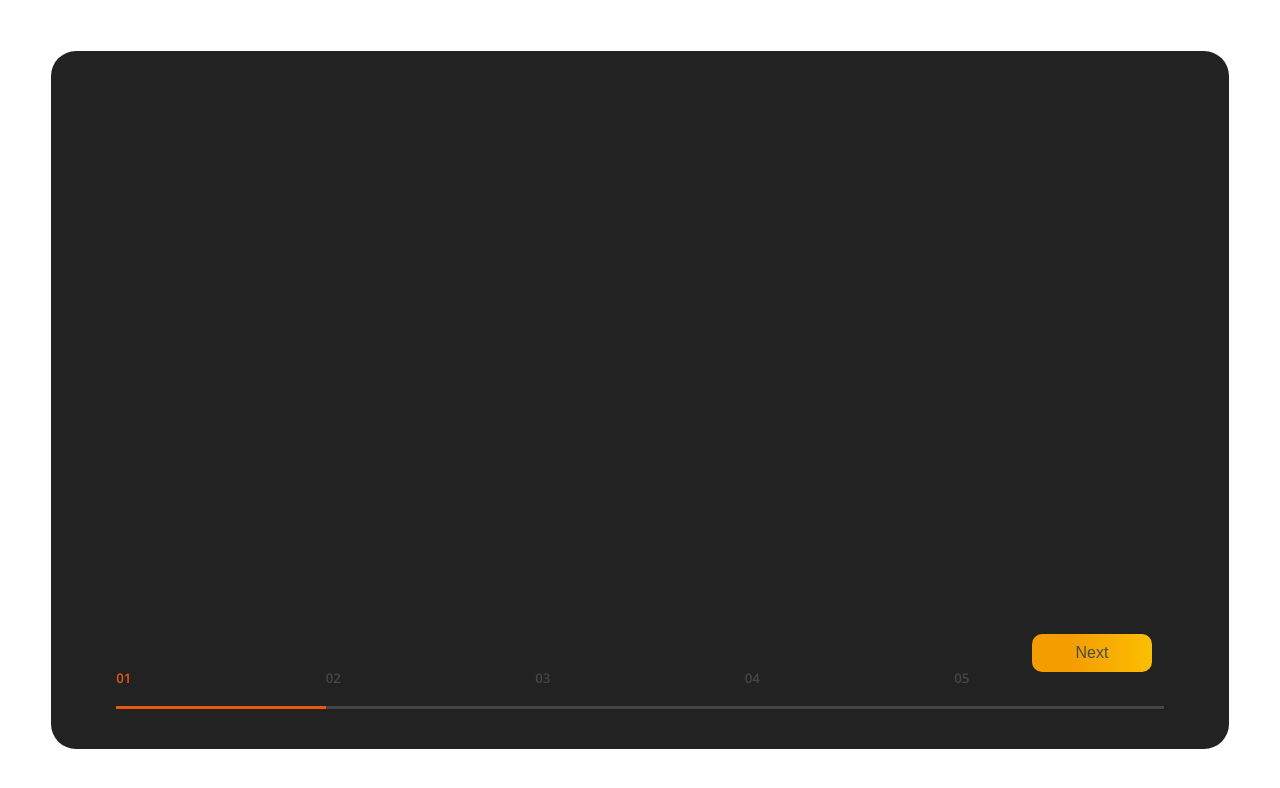
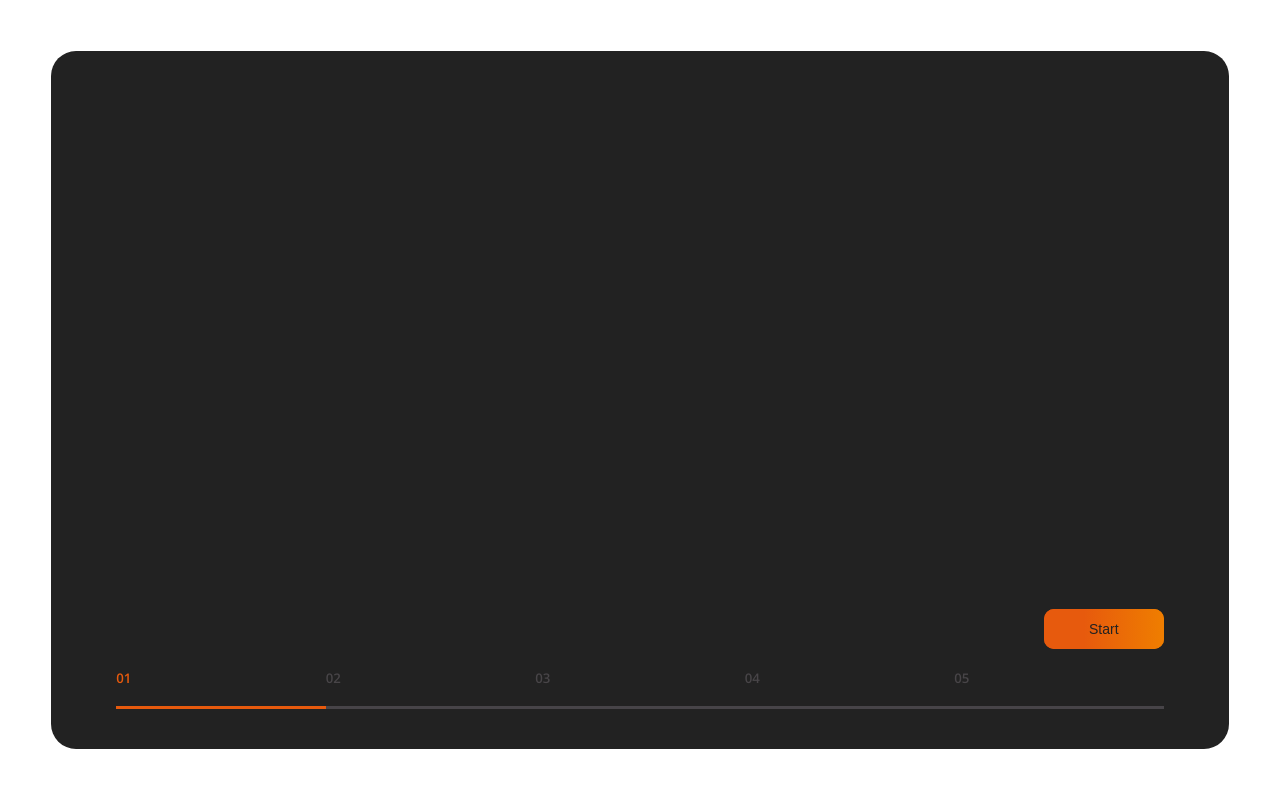
Before and after one commit to Paddyaa5/website-package-project, a React (Create React App) app: page / in a window 1280 px wide. Shown: the top 788 px of the page. Built offline with nearby package versions, Linux system fonts and the light colour scheme.

Commit message:
created start and submit button animations

```diff
--- a/src/Components/Buttons/NextButton/index.js
+++ b/src/Components/Buttons/NextButton/index.js
@@ -3,16 +3,18 @@ import styled from "styled-components";
 import { StyledButton } from "../../../Styles/CommonStyles";
 
 const NextButton = styled(StyledButton)`
-    bottom: 6vw;
-    right: 6vw;
-    background-image: linear-gradient(to right, #FBBF00, #F49D00, #F49D00, #FBBF00);
+    bottom: 45px;
+    right: 1vw;
+    background-image: linear-gradient(to right, #EF7E00, #E75A0D, #E75A0D, #EF7E00);
     background-size: 200%;
     background-position: right;
-    transition: 500ms background-position ease-in-out;
-    color: #464c51;
+    transition: 500ms background-position ease-in-out, transform 250ms;
+    color: #222222;
 
     :hover {
     background-position: left;
+    transform: scale(1.05)
+    }
 `;
 
 export default function index({ section, setSection, animate, setAnimate }) {
--- a/src/Components/Buttons/PreviousButton/index.js
+++ b/src/Components/Buttons/PreviousButton/index.js
@@ -3,15 +3,17 @@ import styled from "styled-components";
 import { StyledButton } from "../../../Styles/CommonStyles";
 
 const PrevButton = styled(StyledButton)`
-    bottom: 6vw;
-    right: 50vw;
+    bottom: 45px;
+    right: 850px;
     background-image: linear-gradient(to right, #212529, #343a40, #343a40, #212529);
     background-size: 200%;
     background-position: left;
-    transition: 500ms background-position ease-in-out;
+    transition: 500ms background-position ease-in-out, transform 250ms;
     color: #f8f9fa;
     :hover {
     background-position: right;
+    transform: scale(1.05)
+    }
 `;
 
 export default function index({ section, setSection, animate, setAnimate }) {
--- /dev/null
+++ b/src/Components/Buttons/StartButton/index.js
@@ -0,0 +1,56 @@
+import React, { useEffect, useRef } from "react";
+import styled from "styled-components";
+import { StyledButton } from "../../../Styles/CommonStyles";
+import gsap from "gsap";
+
+const Button = styled(StyledButton)`
+    bottom: 100px;
+    right: 65px;
+    background-image: linear-gradient(to right, #EF7E00, #E75A0D, #E75A0D, #EF7E00);
+    background-size: 200%;
+    background-position: right;
+    transition: 500ms background-position ease-in-out, transform 250ms;
+    color: #222222;
+    opacity: 0;
+    :hover {
+    background-position: left;
+    transform: scale(1.05)
+    }
+`;
+
+export default function StartButton ({ section, setSection, animate, setAnimate }) {
+    let buttonRef = useRef(null)
+    useEffect(() => {
+         if (animate === 0) {
+             gsap.to(buttonRef, {
+                 opacity: 1,
+                 duration: 0.5,
+                 delay: 0.4
+             })
+
+         } else if (animate === "toS2") {
+            gsap.to(buttonRef, {
+                opacity: 0,
+                duration: 0.5,
+                delay: 0.25
+            })
+        } else if (animate === "backS1") {
+            gsap.to(buttonRef, {
+                opacity: 1,
+                duration: 0.5,
+                delay: 0.4
+            })
+        }
+
+
+    })
+    const updateHandler = () => {
+        setAnimate("toS2")
+        setTimeout(() => {
+            let temp = section + 1;
+            setSection(temp);
+        }, 900);
+    };
+
+    return <Button ref={el => buttonRef = el} onClick={updateHandler}>Start</Button>;
+}
--- /dev/null
+++ b/src/Components/Buttons/SubmitButton/index.js
@@ -0,0 +1,56 @@
+import React, { useEffect, useRef } from "react";
+import styled from "styled-components";
+import { StyledButton } from "../../../Styles/CommonStyles";
+import gsap from "gsap";
+
+const Button = styled(StyledButton)`
+    bottom: 100px;
+    right: 65px;
+    background-image: linear-gradient(to right, #EF7E00, #E75A0D, #E75A0D, #EF7E00);
+    background-size: 200%;
+    background-position: right;
+    transition: 500ms background-position ease-in-out, transform 250ms;
+    color: #222222;
+    opacity: 0;
+    :hover {
+    background-position: left;
+    transform: scale(1.05)
+    }
+`;
+
+export default function SubmitButton ({ section, setSection, animate, setAnimate }) {
+    let buttonRef = useRef(null)
+    useEffect(() => {
+         if (animate === 5) {
+             gsap.to(buttonRef, {
+                 opacity: 0,
+                 duration: 0.5,
+                 delay: 0.4
+             })
+
+         } else if (animate === "toS5") {
+            gsap.to(buttonRef, {
+                opacity: 1,
+                duration: 0.5,
+                delay: 0.25
+            })
+        } else if (animate === "backS4") {
+            gsap.to(buttonRef, {
+                opacity: 1,
+                duration: 0.5,
+                delay: 0.4
+            })
+        }
+
+
+    })
+    const updateHandler = () => {
+        setAnimate("toS2")
+        setTimeout(() => {
+            let temp = section + 1;
+            setSection(temp);
+        }, 700);
+    };
+
+    return <Button ref={el => buttonRef = el} onClick={updateHandler}>Submit</Button>;
+}
--- a/src/Components/Buttons/index.js
+++ b/src/Components/Buttons/index.js
@@ -2,12 +2,14 @@ import React from "react";
 //components
 import NextButton from "./NextButton";
 import PrevButton from "./PreviousButton";
+import StartButton from "./StartButton"
+import SubmitButton from "./SubmitButton"
 
 export default function index({ section, setSection, animate, setAnimate }) {
     return (
         <>
             {section === 1 && (
-                <NextButton
+                <StartButton
                     animate={animate}
                     setAnimate={setAnimate}
                     section={section}
@@ -70,6 +72,12 @@ export default function index({ section, setSection, animate, setAnimate }) {
                         section={section}
                         setSection={setSection}
                     />
+                    <SubmitButton
+                    animate={animate}
+                    setAnimate={setAnimate}
+                    section={section}
+                    setSection={setSection}
+                />
                 </>
             )}
         </>
--- a/src/Components/LeftCol/index.js
+++ b/src/Components/LeftCol/index.js
@@ -8,6 +8,7 @@ import SectionThree from "./SectionThree";
 import SectionFour from "./SectionFour";
 import SectionFive from "./SectionFive";
 import ProgressBar from "./ProgressBar";
+import StartButton from "../Buttons/StartButton"
 
 const Container = styled.section`
     position: absolute;
@@ -61,6 +62,11 @@ export default function LeftColumn({ animate, section, setSection, formData, set
                 formData={formData}
                 setFormData={setFormData}
             />
+            <StartButton
+                animate={animate}
+                section={section}
+                setSection={setSection}
+            />
         </Container>
     );
 }
--- a/src/Styles/CommonStyles.js
+++ b/src/Styles/CommonStyles.js
@@ -6,8 +6,9 @@ export const StyledButton = styled.button`
     border: none;
     color: white;
     text-align: center;
-    font-size: 16px;
+    font-size: 14px;
     border-radius: 10px;
     cursor: pointer;
     width: 120px;
+    height: 40px
 `;
--- a/src/Styles/GlobalStyle.js
+++ b/src/Styles/GlobalStyle.js
@@ -4,6 +4,7 @@ export const Theme = {
     orange: "#FBBF00",
     lightOrange: "#FFCA00",
     darkOrange: "#F49D00",
+    darkestOrange: "#E75A0D",
     darkest: "#212529",
     lightGray: "#343a40",
     lightestGray: "#6c757d",
```
